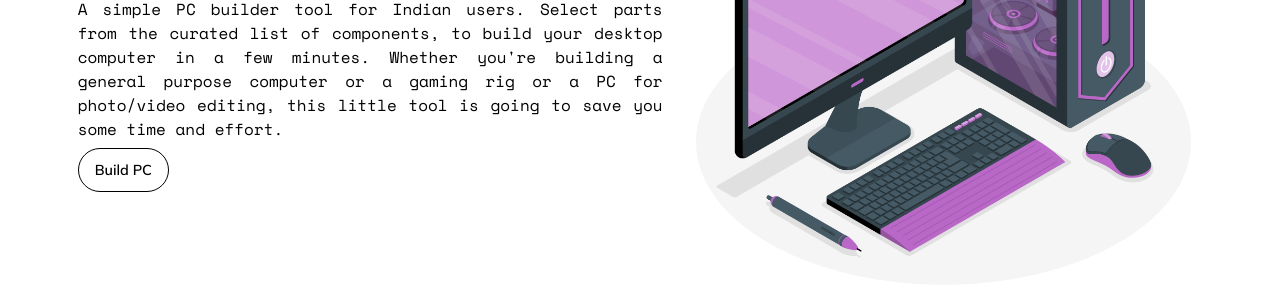
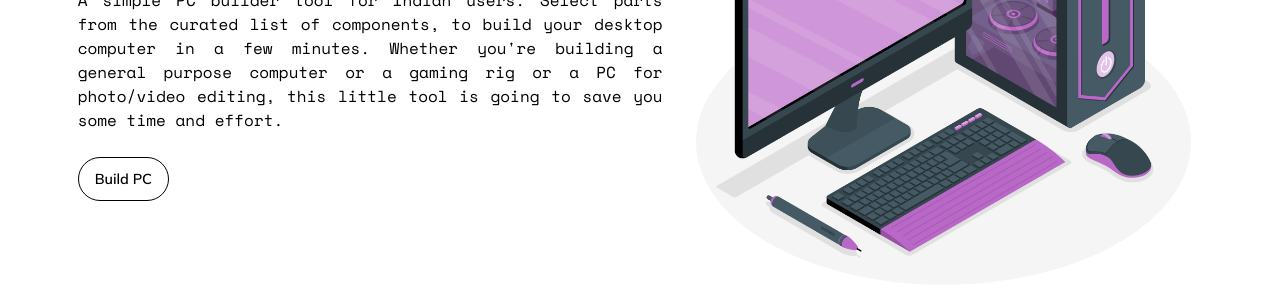
Before and after one commit to Manshi-1952/PC-Assembler, a plain HTML site: page index.html in a window 1280 px wide. Shown: the part 293-588 px from the top of the page. Drawn offline with nearby package versions, Linux system fonts and the light colour scheme.

Commit message:
updated build pc button in index.html

```diff
--- a/index.html
+++ b/index.html
@@ -37,7 +37,7 @@
             <h2>CUSTOM PC</h2>
             <p style="text-align: justify;">A simple PC builder tool for Indian users. Select parts from the curated list of components, to build your desktop computer in a few minutes. Whether you're building a general purpose computer or a gaming rig or a PC for photo/video editing, this little tool is going to save you some time and effort.</p>
             <div class="buttons">
-                <a href="buildpc.html" class="join">Build PC</a>
+                <br><a href="buildpc.html" class="join">Build PC</a>
             </div>
         </div>
         <div class="img">
```
